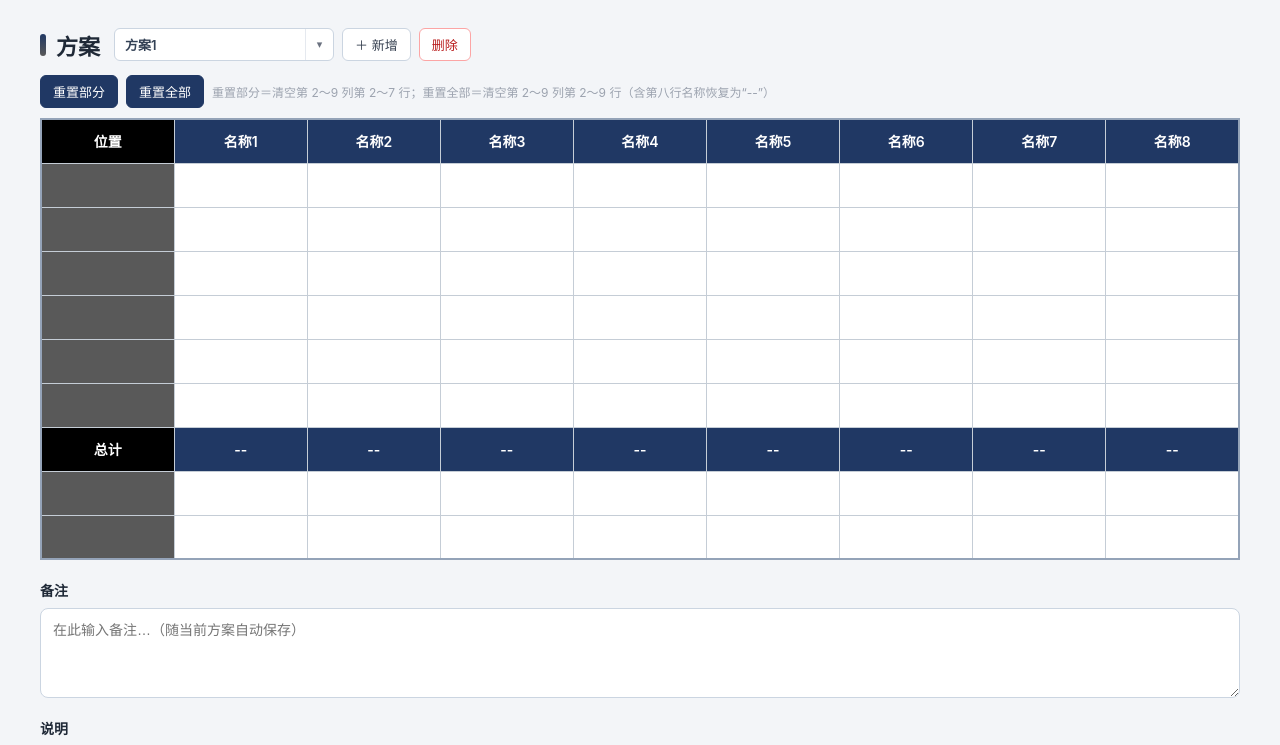
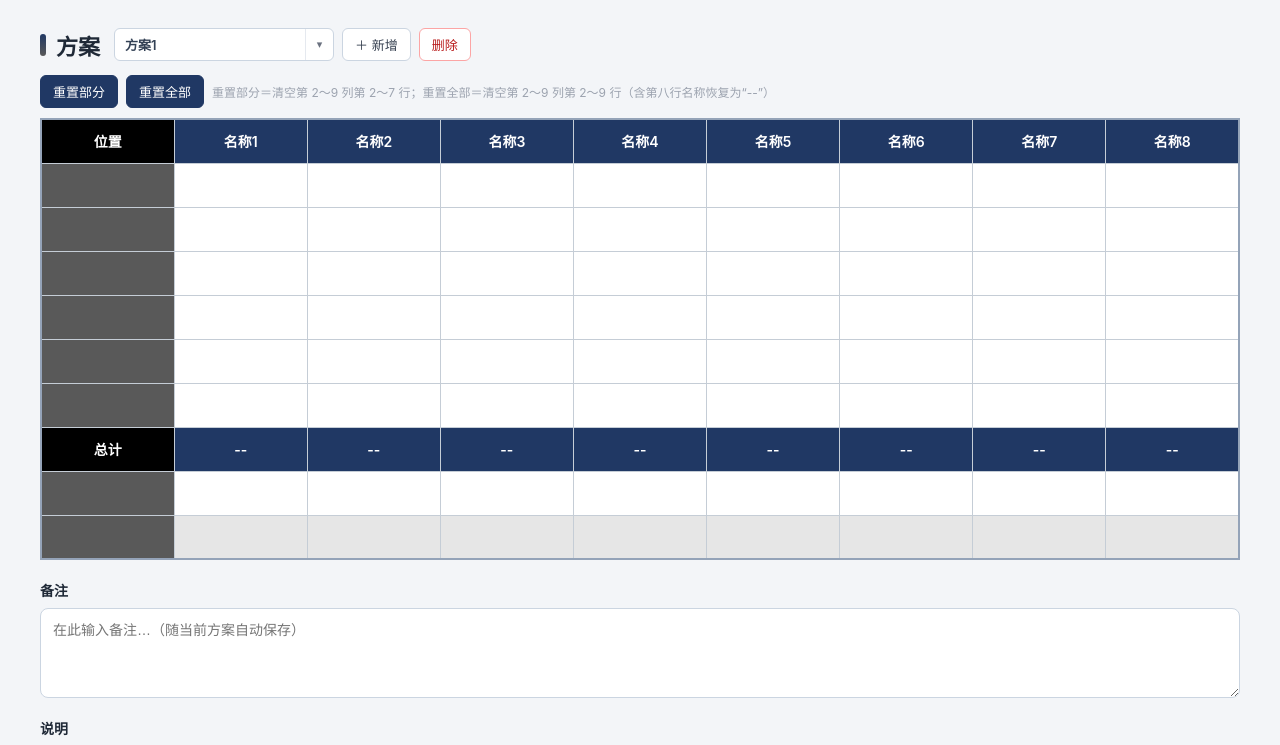
Before and after one commit to senro12/task-panel, a plain HTML site: page 方案.html in a window 1280 px wide. Shown: the top 745 px of the page. Drawn offline with Linux system fonts and the light colour scheme.

Commit message:
第 10 行计数格三态底色：少于默认灰/等于浅绿/大于浅红，实时联动

```diff
--- a/方案.html
+++ b/方案.html
@@ -228,6 +228,15 @@
       }
       counts.push(cnt);
       setDisp(10,c,cnt);
+      // 状态底色：少于默认灰 / 等于浅绿 / 大于浅红（目标 = 第 9 行对应数字）
+      var target = val(9,c);
+      var tdEl = grid['10,'+c] ? grid['10,'+c].parentElement : null;
+      if(tdEl){
+        var bg = '#E6E6E6';
+        if(target !== null && cnt === target) bg = '#CAF2C2';
+        else if(target !== null && cnt > target) bg = '#FFD1CA';
+        tdEl.style.background = bg;
+      }
     }
     var sum9 = 0;
     for(var c=2;c<=9;c++){ var n = val(9,c); if(n!==null) sum9 += n; }
```
